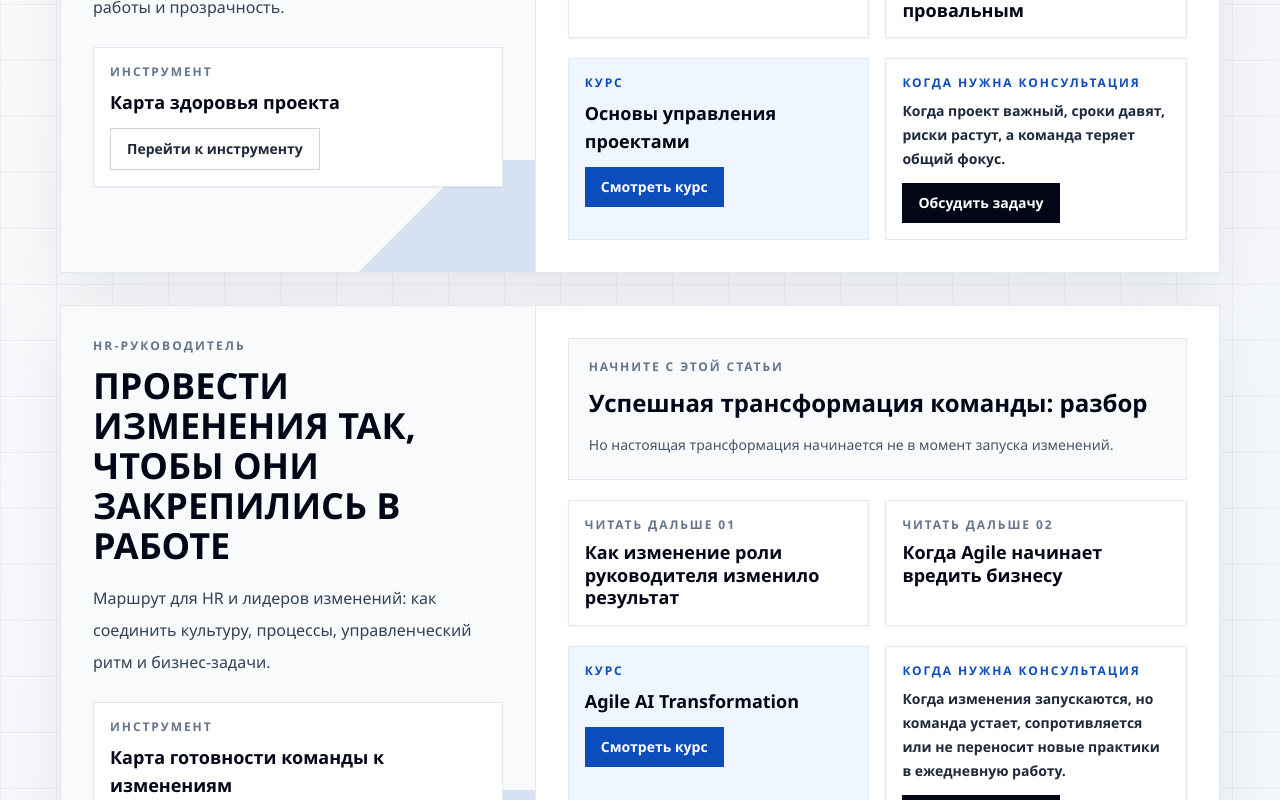
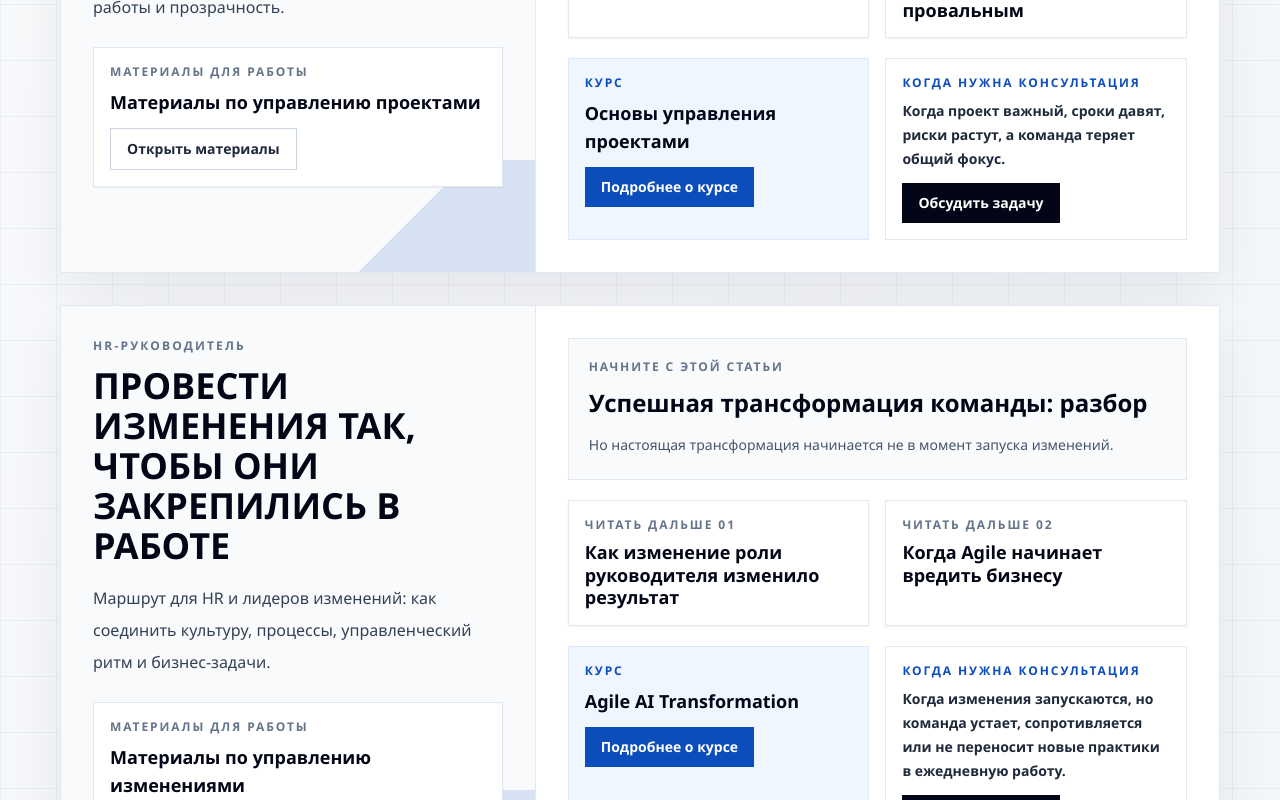
Before and after one commit to digitalmikhin-code/denis-journal, a Next.js app: page /start in a window 1280 px wide. Shown: the part 2460-3260 px from the top of the page. Built offline with nearby package versions, Linux system fonts and the light colour scheme; no server answers.

Commit message:
Уточнить материалы и связать маршруты старта с курсами журнала

```diff
--- a/app/start/page.tsx
+++ b/app/start/page.tsx
@@ -2,7 +2,7 @@ import type { Metadata } from "next";
 import Link from "next/link";
 import { ArticleCard } from "@/components/article-card";
 import { getAllArticles, type ArticleSummary } from "@/lib/content";
-import { STEPIK_TEACH_URL, TELEGRAM_CONSULT_URL, type Category } from "@/lib/constants";
+import { TELEGRAM_CONSULT_URL, type Category } from "@/lib/constants";
 
 type StartRoute = {
   slug: string;
@@ -34,7 +34,7 @@ const START_ROUTES: StartRoute[] = [
     toolHref: "/lead/business-control-diagnostic",
     course: {
       title: "Все курсы Дениса Михина",
-      href: STEPIK_TEACH_URL
+      href: "/training/"
     },
     consultWhen:
       "Когда есть задача роста, но непонятно, где главный ограничитель: продажи, процессы, команда или система управления.",
@@ -48,11 +48,11 @@ const START_ROUTES: StartRoute[] = [
       "Маршрут для руководителя, которому нужно больше предсказуемости: понятные роли, ответственность, ритмы и решения.",
     categories: ["management", "architecture", "thinking"],
     signals: ["руковод", "управ", "команд", "ответствен", "ритм", "контроль", "решен"],
-    tool: "Чек-лист управляемости команды",
+    tool: "Диагностики управленческих задач",
     toolHref: "/diagnostics",
     course: {
       title: "Эффективный руководитель",
-      href: "https://stepik.org/course/271020/promo"
+      href: "/training/271020/"
     },
     consultWhen:
       "Когда команда перегружена, задачи расползаются, а руководителю приходится держать систему вручную.",
@@ -66,11 +66,11 @@ const START_ROUTES: StartRoute[] = [
       "Маршрут для тех, кто отвечает за движение задач к результату: сроки, риски, приоритеты, поток работы и прозрачность.",
     categories: ["management", "agile", "architecture", "cases"],
     signals: ["проект", "agile", "scrum", "kanban", "приоритет", "срок", "риск", "delivery"],
-    tool: "Карта здоровья проекта",
+    tool: "Материалы по управлению проектами",
     toolHref: "/hub/projects",
     course: {
       title: "Основы управления проектами",
-      href: "https://stepik.org/course/259560/promo"
+      href: "/training/259560/"
     },
     consultWhen:
       "Когда проект важный, сроки давят, риски растут, а команда теряет общий фокус.",
@@ -84,11 +84,11 @@ const START_ROUTES: StartRoute[] = [
       "Маршрут для HR и лидеров изменений: как соединить культуру, процессы, управленческий ритм и бизнес-задачи.",
     categories: ["agile", "management", "architecture", "cases"],
     signals: ["изменен", "трансформац", "команд", "культур", "адаптив", "ответствен", "ритм"],
-    tool: "Карта готовности команды к изменениям",
+    tool: "Материалы по управлению изменениями",
     toolHref: "/hub/transformations",
     course: {
       title: "Agile AI Transformation",
-      href: "https://stepik.org/course/255881/promo"
+      href: "/training/255881/"
     },
     consultWhen:
       "Когда изменения запускаются, но команда устает, сопротивляется или не переносит новые практики в ежедневную работу.",
@@ -102,11 +102,11 @@ const START_ROUTES: StartRoute[] = [
       "Маршрут для сильного специалиста: как нарастить влияние, показать результат, развить управленческое мышление и двигаться дальше.",
     categories: ["career", "management", "thinking"],
     signals: ["карьер", "рост", "влия", "замет", "специалист", "руковод", "ответствен"],
-    tool: "Карта карьерного роста на 90 дней",
+    tool: "Материалы о карьерном росте",
     toolHref: "/hub/career",
     course: {
       title: "Эффективный руководитель",
-      href: "https://stepik.org/course/271020/promo"
+      href: "/training/271020/"
     },
     consultWhen:
       "Когда вы готовы расти, но неясно, какой следующий шаг даст заметность, влияние и доверие руководства.",
@@ -124,7 +124,7 @@ const START_ROUTES: StartRoute[] = [
     toolHref: "/lead/manager-ai-prompts",
     course: {
       title: "Промт-инжиниринг с нуля",
-      href: "https://stepik.org/course/243614/promo"
+      href: "/training/243614/"
     },
     consultWhen:
       "Когда ИИ уже нужен в работе команды, но пока нет понятной карты сценариев, правил и управленческого эффекта.",
@@ -250,14 +250,14 @@ export default function StartPage(): JSX.Element {
 
                     <div className="mt-6 border border-slate-200 bg-white p-4 shadow-sm dark:border-slate-800 dark:bg-slate-900">
                       <p className="text-xs font-semibold uppercase tracking-[0.16em] text-slate-500">
-                        Инструмент
+                        Материалы для работы
                       </p>
                       <p className="mt-2 text-lg font-black text-slate-950 dark:text-slate-50">{route.tool}</p>
                       <Link
                         href={route.toolHref}
                         className="mt-3 inline-flex border border-slate-300 bg-white px-4 py-2.5 text-sm font-bold text-slate-800 transition hover:border-brand hover:text-brand dark:border-slate-700 dark:bg-slate-950 dark:text-slate-100"
                       >
-                        Перейти к инструменту
+                        Открыть материалы
                       </Link>
                     </div>
                   </div>
@@ -307,11 +307,9 @@ export default function StartPage(): JSX.Element {
                       <p className="mt-2 text-lg font-black text-slate-950 dark:text-slate-50">{route.course.title}</p>
                       <Link
                         href={route.course.href}
-                        target="_blank"
-                        rel="noopener noreferrer"
                         className="mt-3 inline-flex bg-brand px-4 py-2.5 text-sm font-bold text-white transition hover:bg-brand-dark"
                       >
-                        Смотреть курс
+                        {route.course.href === "/training/" ? "Выбрать программу" : "Подробнее о курсе"}
                       </Link>
                     </div>
 
```
